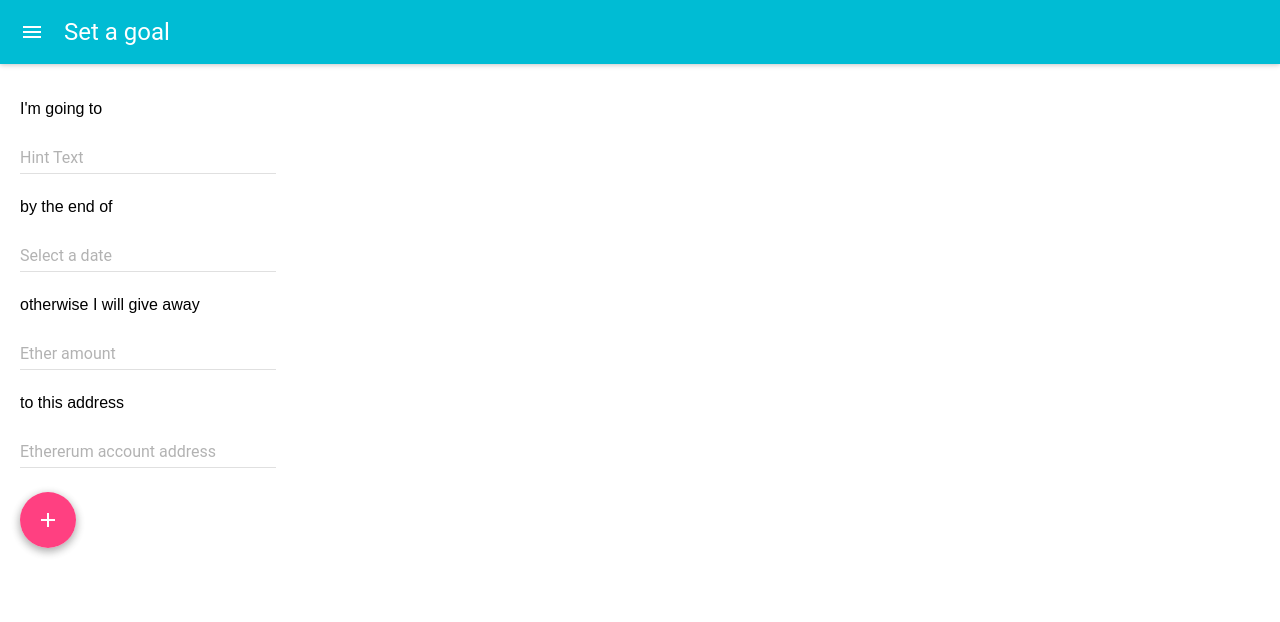
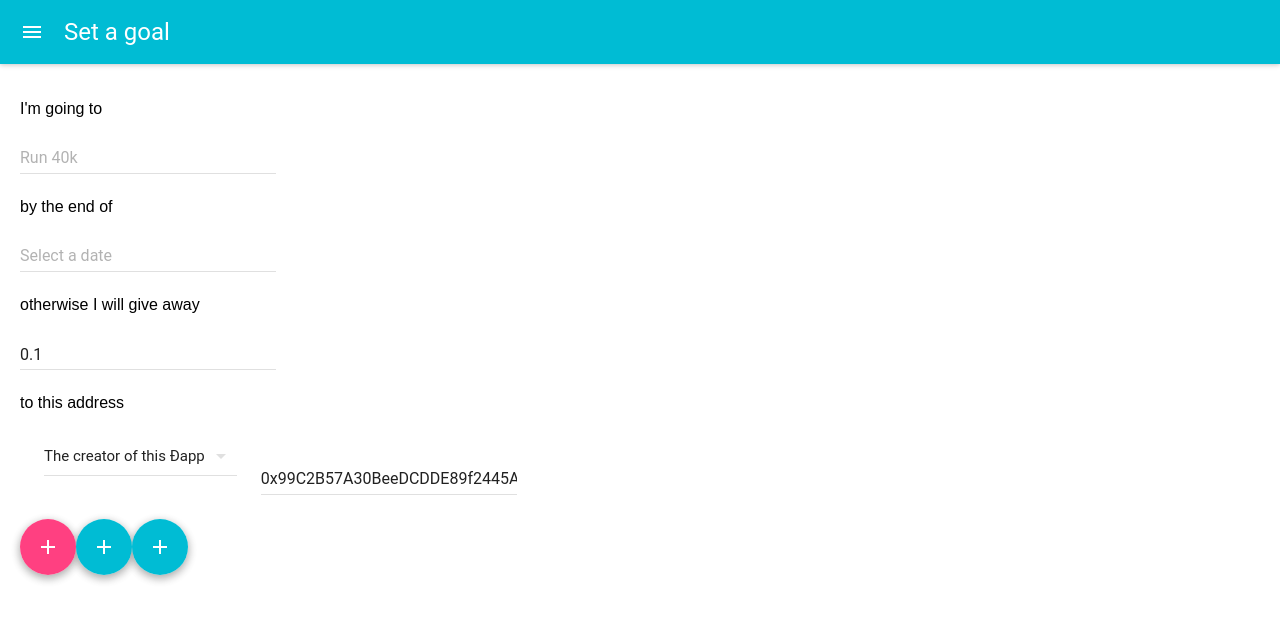
Before and after one commit to xavivives/Avon, a React (Create React App) app in the folder ui/: page / in a window 1280 px wide. Shown: the top 622 px of the page. Built offline with nearby package versions, Linux system fonts and the light colour scheme; what react-tap-event-plugin would draw is missing.

Commit message:
Adding addresses dropdown menu and playing with calling contract functions

```diff
--- a/ui/src/Creator.js
+++ b/ui/src/Creator.js
@@ -1,27 +1,70 @@
 import React from 'react';
 import TextField from 'material-ui/TextField';
 import DatePicker from 'material-ui/DatePicker';
+import DropDownMenu from 'material-ui/DropDownMenu';
+import MenuItem from 'material-ui/MenuItem';
 
 import FloatingActionButton from 'material-ui/FloatingActionButton';
 import ContentAdd from 'material-ui/svg-icons/content/add';
 
+var addressesDirectory = {
+    "Creator": "0x99C2B57A30BeeDCDDE89f2445Af7E243E25784c8",
+    "Burn": "0x0",
+    "Empty": ""
+}
+
 class Creator extends React.Component {
 
+    constructor() {
+        super();
+
+        var defaultAddressKey = "Creator";
+        this.state = {
+            beneficiaryAddressKey: defaultAddressKey,
+            beneficiaryAddress: addressesDirectory[defaultAddressKey]
+        };
+    }
+
   onCreateContract = () => {
-    window.SimpleStorage.set(10);
-    console.log("click");
+    window.SimpleStorage.set(7).then(function(value) {
+      console.log(value);
+    });
+    console.log("click set");
   };
 
+  onCreateContract2 = () => {
+    window.SimpleStorage.get().then(function(value) {
+      console.log(value);
+    });
+    console.log("click get");
+  };
+
+    onCreateContract3 = () => {
+    window.SimpleStorage.SimpleStorage(35).then(function(value) {
+      console.log(value);
+    });
+    console.log("click deploy");
+    };
+
+    onAddressSelected = (event, index, value) =>
+    {
+        console.log(addressesDirectory[value]);
+
+        this.setState({
+            beneficiaryAddressKey:value,
+            beneficiaryAddress:addressesDirectory[value]
+        });
+    };
 
   render() {
-
+    console.log(this);
     return (
       <div>
         <p>
             I'm going to
         </p>
 
-        <TextField hintText="Hint Text" />
+        <TextField hintText="Run 40k" />
 
         <p>
             by the end of
@@ -33,13 +76,19 @@ class Creator extends React.Component {
             otherwise I will give away
         </p>
 
-        <TextField hintText="Ether amount" />
+        <TextField hintText="Ether amount" defaultValue="0.1" />
 
         <p>
             to this address
         </p>
 
-        <TextField hintText="Ethererum account address" />
+        <DropDownMenu value={this.state.beneficiaryAddressKey} onChange={this.onAddressSelected}>
+          <MenuItem value="Creator" primaryText="The creator of this Đapp" />
+          <MenuItem value="Empty" primaryText="New address" />
+          <MenuItem value="Burn" primaryText="Burn the money" />
+        </DropDownMenu>
+
+        <TextField hintText="Ethererum account address" value = {this.state.beneficiaryAddress} />
         <p>
 
         </p>
@@ -47,6 +96,12 @@ class Creator extends React.Component {
             <ContentAdd />
         </FloatingActionButton>
 
+        <FloatingActionButton onTouchTap= {this.onCreateContract2} secondary={false} >
+            <ContentAdd />
+        </FloatingActionButton>
+        <FloatingActionButton onTouchTap= {this.onCreateContract3} secondary={false} >
+            <ContentAdd />
+        </FloatingActionButton>
       </div>
     );
   }
```
